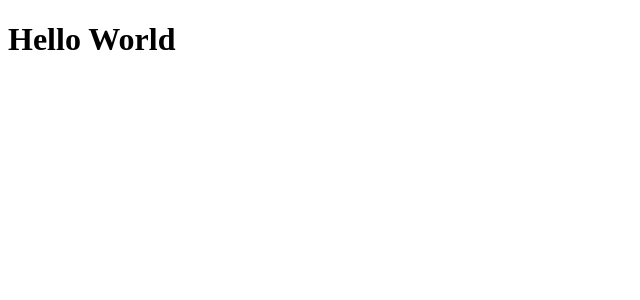
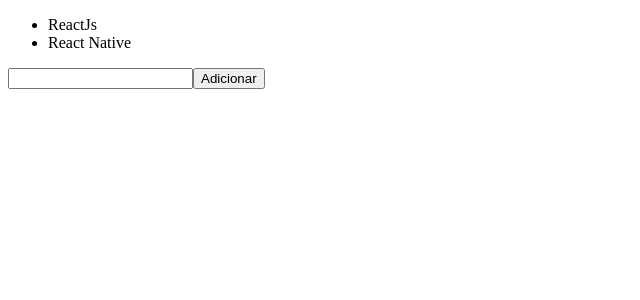
Before and after one commit to newerton/gostack-modulo08, a React (Create React App) app: page / in a window 1280 px wide. Shown: the top 300 px of the page, without its empty margins (0-640 px from the left). Built offline with nearby package versions, Linux system fonts and the light colour scheme.

Commit message:
Hook useState DONE

```diff
--- a/src/App.js
+++ b/src/App.js
@@ -1,7 +1,27 @@
-import React from 'react';
+import React, { useState } from 'react';
 
 function App() {
-  return <h1>Hello World</h1>;
+  const [techs, setTechs] = useState(['ReactJs', 'React Native']);
+  const [newTech, setNewTech] = useState();
+
+  function handleAdd() {
+    setTechs([...techs, newTech]);
+    setNewTech('');
+  }
+
+  return (
+    <>
+      <ul>
+        {techs.map(tech => (
+          <li key={tech}>{tech}</li>
+        ))}
+      </ul>
+      <input value={newTech} onChange={e => setNewTech(e.target.value)} />
+      <button type="button" onClick={handleAdd}>
+        Adicionar
+      </button>
+    </>
+  );
 }
 
 export default App;
```
Also changed, not shown: 1 other file (tests, documents, lock files or other folders).
